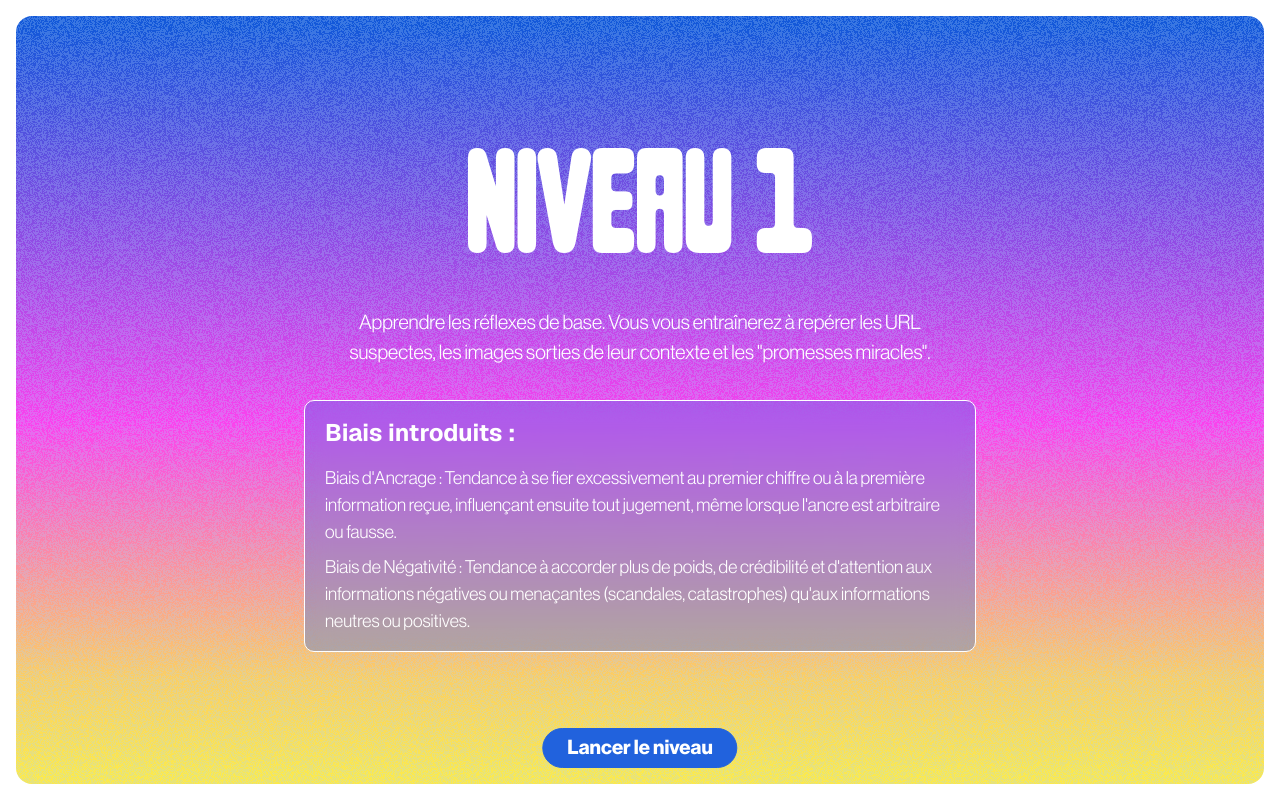
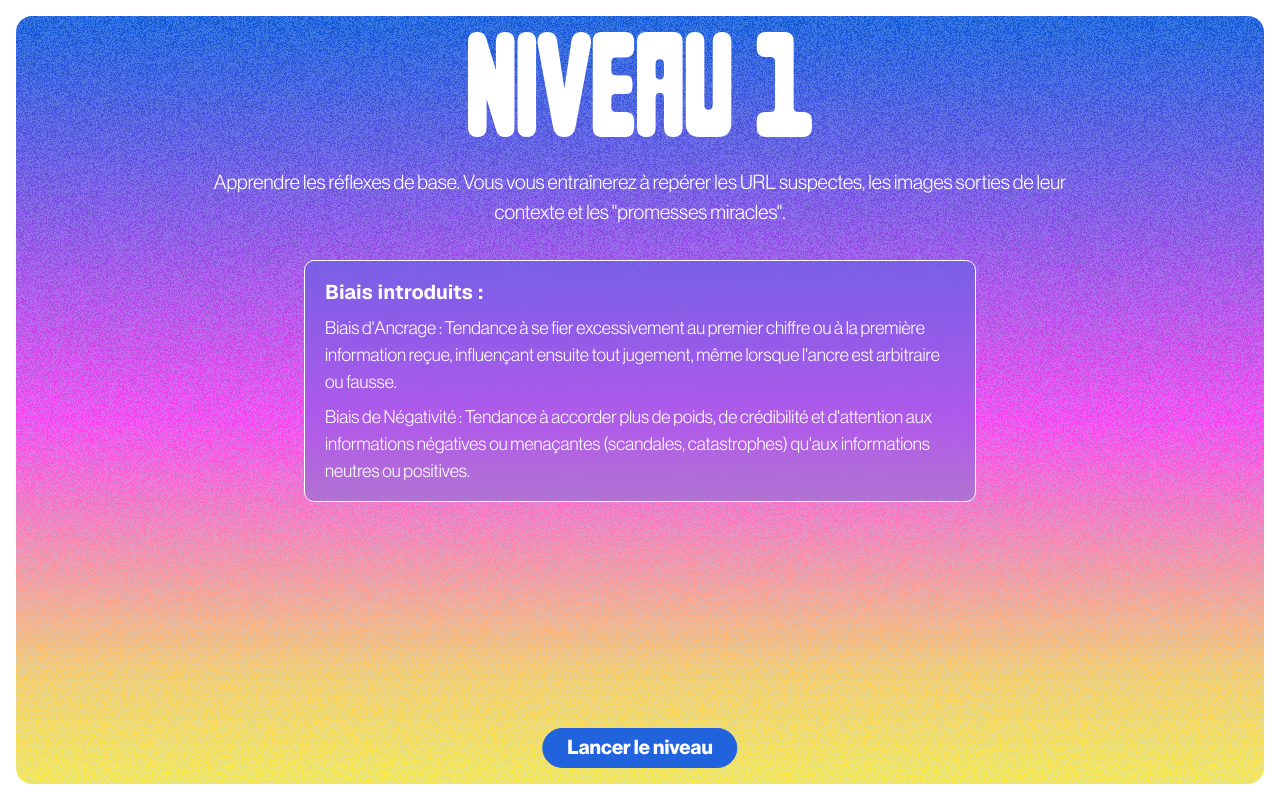
Before and after one commit to adelaidepillois/hackathon, a Next.js app: page /game in a window 1280 px wide. Built offline with nearby package versions, Linux system fonts and the light colour scheme.

Commit message:
chore: mise à jour des fichiers

```diff
--- a/app/page.tsx
+++ b/app/page.tsx
@@ -20,12 +20,7 @@ export default async function Home() {
 			{/* Titre et sous-titre centrés */}
 			<PageTitle
 				title="FAKE NEWS DETECTOR"
-				subtitle="Notre monde est noyé sous les fake news et l'infobésité. Votre mission : apprendre à démêler le vrai du faux.
-Analysez les cartes d'information qui défilent. Swipez à gauche ( Faux) si l'info est trompeuse, swipez à droite ( Vrai) si elle est fiable.
-Chaque réponse vous rapporte de l'XP, aiguise votre esprit critique et vous rapproche du titre de Maître Fact-Checker. Prêt à commencer l'enquête ?
-
-
-"
+				subtitle="Bienvenue dans Le Détecteur, votre nouvelle salle de sport pour cerveau ! Nous avons transformé l'apprentissage de la vérification de l'info en un jeu rapide et addictif où vous devenez un véritable Agent Critique. Pourquoi est-ce si important ? Parce qu'aujourd'hui, nous sommes noyés sous l'infobésité, les fake news et les manipulations, et il est devenu vital de savoir trier le vrai du faux. L'objectif éducatif n'est donc pas seulement de gagner des points, c'est d'affûter votre esprit critique. En jouant, vous entraînerez votre cerveau à reconnaître les biais cognitifs (ces pièges mentaux qui nous piègent tous) et à développer le réflexe de la vérification avant de croire."
 			/>
 
 			{/* Bouton d'action */}
--- a/components/game/GameContent.tsx
+++ b/components/game/GameContent.tsx
@@ -138,13 +138,14 @@ export default function GameContent({ title, subtitle, levelId, codex }: GameCon
   if (!gameStarted) {
     // État "préparation" (écran initial)
     return (
-      <div className="relative min-h-screen flex flex-col items-center justify-center px-4 py-8">
-        <div className="w-full max-w-4xl flex flex-col items-center gap-8 px-[1rem] md:px-0">
-          <PageTitle title={title} subtitle={subtitle} />
+      <div className="relative min-h-screen flex flex-col items-center px-4 py-8">
+        <div className="w-full max-w-4xl flex flex-col items-center px-[1rem] md:px-0 pt-[60px] md:pt-0">
+          <PageTitle title={title} subtitle={''} />
+          <p className={`${styles.paragraphSmall} text-center mx-auto px-2 pb-4 md:pb-8`}>{subtitle}</p>
           {codex && codex.length > 0 && (
             <div className="w-full max-w-2xl">
               <div className="flex flex-col w-full justify-between px-5 py-4 border-white border rounded-[10px] bg-[hsl(219,73%,50%,0.3)] backdrop-blur-md text-white transition-all duration-300">
-                <p className={`${styles.usernameLabel} mb-4`}>Biais introduits :</p>
+                <p className={`${styles.usernameLabel} mb-2`}>Biais introduits :</p>
                 <ul className="space-y-2">
                   {codex.map((item, index) => (
                     <li
--- a/components/game/PageTitle.tsx
+++ b/components/game/PageTitle.tsx
@@ -11,7 +11,7 @@ export default function PageTitle({ title, subtitle }: PageTitleProps) {
 			<h1 className={`${styles.headingH1} text-center mx-auto`}>{title}</h1>
 
 			<p
-				className={`${styles.paragraphLarge} text-center mx-auto mt-6 md:mt-10 px-2`}
+				className={`${styles.paragraphLarge} text-center mx-auto mt-4 md:mt-4 px-2`}
 			>
 				{subtitle}
 			</p>
--- a/styles.js
+++ b/styles.js
@@ -3,14 +3,15 @@ const styles = {
     paragraphLarge: "text-white font-neue font-normal text-[20px] md:text-[20px] md:max-w-[70%] max-w-[100%]",
     textBadge: "text-[#2162DD] font-neue font-bold",
     buttonText: "font-neue font-bold text-[20px] md:text-[20px]",
-    usernameLabel: "text-white font-bold text-2xl",
+    usernameLabel: "text-white font-bold text-[20px] md:text-[20px]",
     usernameInput: "text-white text-[18px] md:text-[20px] placeholder-white/99 italic",
     levelCardTitle: "font-moore text-[70px] md:text-[80px] leading-[70px]",
-    levelCardDescription: "font-neue font-normal text-[18px] md:text-[18px]",
+    levelCardDescription: "font-neue font-normal text-[16px] md:text-[18px]",
     levelCardAction: "font-neue font-bold text-[20px] md:text-[22px]",
     titleFinish: "text-white font-moore text-[70px] md:text-[190px] leading-[0.8]",
     titleSecondFinish: "text-white font-moore text-[70px] md:text-[150px] leading-[0.8]",
     titleLevel: "text-white font-moore text-[70px] md:text-[80px] leading-[0.8]",
+    paragraphSmall: "text-white font-neue font-normal text-[18px] md:text-[20px]",
 };
 
 export { styles };
```
